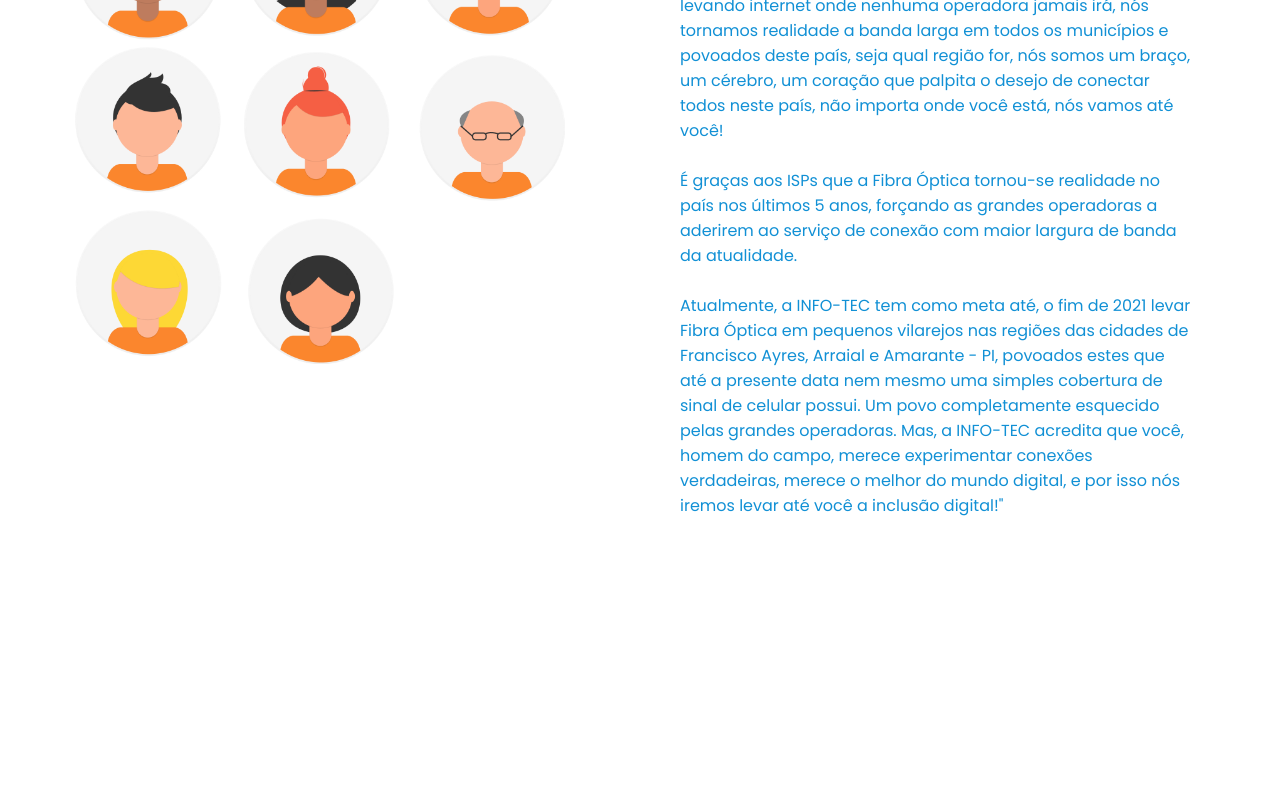
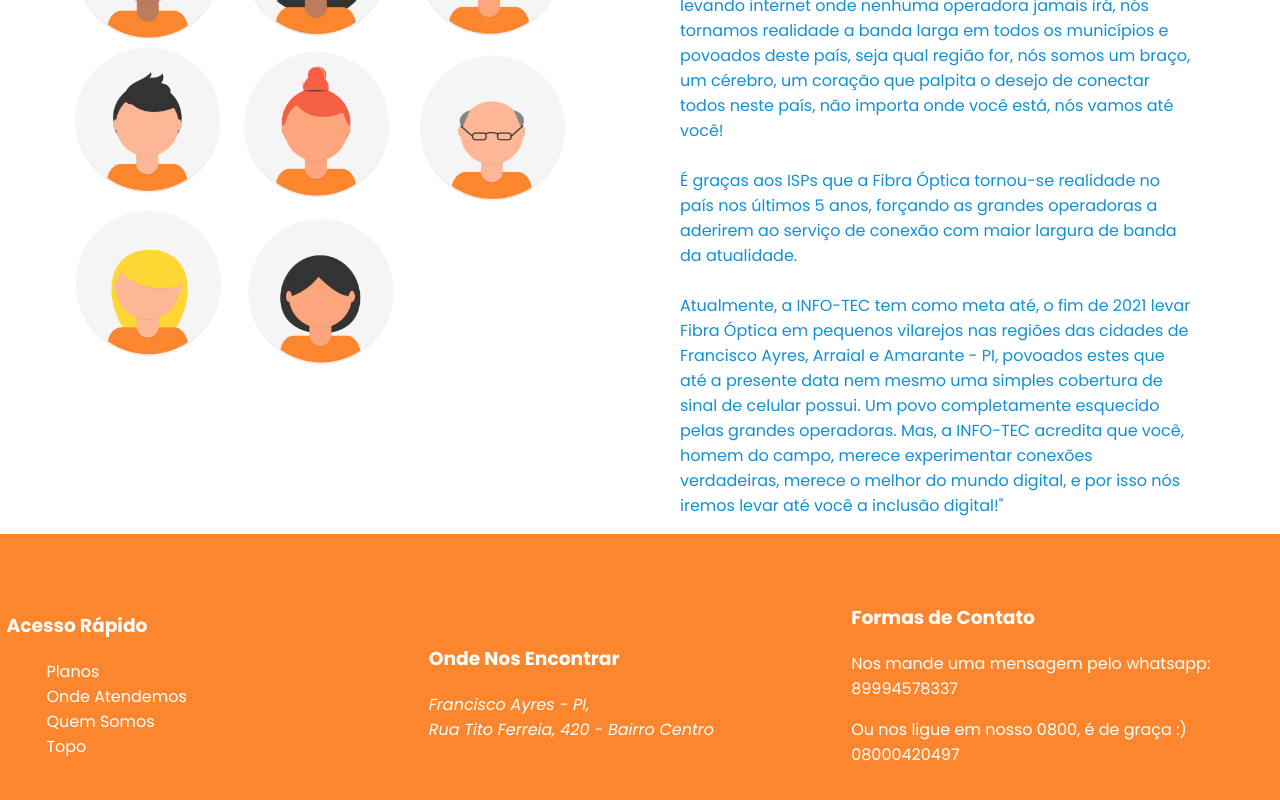
Before and after one commit to jarodsim/landingpageinfotec, a Next.js app: page / in a window 1280 px wide. Shown: the part 4758-5558 px from the top of the page. Before the commit the page ends 5292 px from the top, so only its background shows below. Built offline with nearby package versions, Linux system fonts and the light colour scheme.

Commit message:
feat: footer

```diff
--- /dev/null
+++ b/components/Footer/index.js
@@ -0,0 +1,38 @@
+import React from 'react'
+import Link from 'next/link'
+
+import styles from '../../styles/Footer.module.css'
+
+export default function Footer() {
+    function sendWhatsappMessage() {
+        window.location.href = 'https://wa.me/+5589994578337?text=Olá,%20Tudo%20Bem?'
+    }
+
+    return (
+        <div className={styles.container}>
+            <div className={styles.links}>
+                <h3>Acesso Rápido</h3>
+                <ul>
+                    <li><Link href="#planos">Planos</Link></li>
+                    <li><Link href="#onde">Onde Atendemos</Link></li>
+                    <li><Link href="#quem_somos">Quem Somos</Link></li>
+                    <li><Link href="#topo">Topo</Link></li>
+                </ul>
+            </div>
+
+            <div className={styles.endereco}>
+                <h3>Onde Nos Encontrar</h3>
+                <address>
+                    Francisco Ayres - PI, <br />
+                    Rua Tito Ferreia, 420 - Bairro Centro
+                </address>
+            </div>
+
+            <div className={styles.contato}>
+                <h3>Formas de Contato</h3>
+                <p onClick={() => sendWhatsappMessage()}>Nos mande uma mensagem pelo whatsapp: 89994578337</p>
+                <p>Ou nos ligue em nosso 0800, é de graça :) 08000420497</p>
+            </div>
+        </div>
+    )
+}
--- a/components/Onde/index.js
+++ b/components/Onde/index.js
@@ -3,8 +3,8 @@
 
 export default function Onde() {
     return (
-        <div className={styles.container}>
-            <h2>Aonde Atendemos?</h2>
+        <div className={styles.container} id="onde">
+            <h2>Onde Atendemos?</h2>
                 <div className={styles.body}>
                         <div className={styles.imagem}>
                             <img src="/onde.png" alt="imagem figurativa que representa um mapa"/>
--- a/components/Plano/index.js
+++ b/components/Plano/index.js
@@ -39,7 +39,7 @@
       }
 
     return (
-        <div className={styles.planos_container}>
+        <div className={styles.planos_container} id="planos">
             {/* CABEÇALHO */}
             <div className={styles.cabecalho}>
 
--- a/components/QuemSomos/index.js
+++ b/components/QuemSomos/index.js
@@ -3,7 +3,7 @@
 
 export default function QuemSomos() {
         return (
-                <div className={styles.quem_somos}>
+                <div className={styles.quem_somos} id="quem_somos">
                         <h2>Quem Somos?</h2>
                         <div className={styles.body}>
                                 <div className={styles.imagem}>
--- a/pages/index.js
+++ b/pages/index.js
@@ -4,6 +4,7 @@
 import Plano from '../components/Plano'
 import QuemSomos from '../components/QuemSomos'
 import Onde from '../components/Onde'
+import Footer from '../components/Footer'
 
 export default function Home() {
   function sendWhatsappMessage() {
@@ -11,7 +12,7 @@
   }
 
   return (
-    <div className={styles.container}>
+    <div className={styles.container} id="topo">
       <Head>
         <title>INFO-TEC Piauí</title>
         <meta charSet="utf-8" />
@@ -62,11 +63,13 @@
         </div>
       </div>
       {/* PLANOS */}
-      <Plano />
+      <Plano/>
       {/* ONDE ESTAMOS */}
-      <Onde />
+      <Onde/>
       {/* QUEM SOMOS */}
-      <QuemSomos />
+      <QuemSomos/>
+      {/* FOOTER */}
+      <Footer/>
     </div>
   )
 }
--- /dev/null
+++ b/styles/Footer.module.css
@@ -0,0 +1,50 @@
+.container{
+    width: 100%;
+    min-height: 300px;
+    display: flex;
+    flex-flow: row;
+    align-items: center;
+    justify-content: center;
+    color: #FFF;
+    background-color: #FB862D;
+    font-family: 'Poppins';
+}
+
+.links{
+    width: 33%;
+}
+
+.links ul{
+    list-style: none;
+}
+
+.endereco{
+    width: 33%;
+}
+
+.contato{
+    width: 33%;
+}
+
+.contato p{
+    cursor: pointer;
+}
+
+@media screen and (max-width: 1080px){
+    .container{
+        flex-flow: column;
+        text-align: center;
+    }
+
+    .links{
+        width: 100%;
+    }
+
+    .endereco{
+        width: 100%;
+    }
+
+    .contato{
+        width: 100%;
+    }
+}
```
